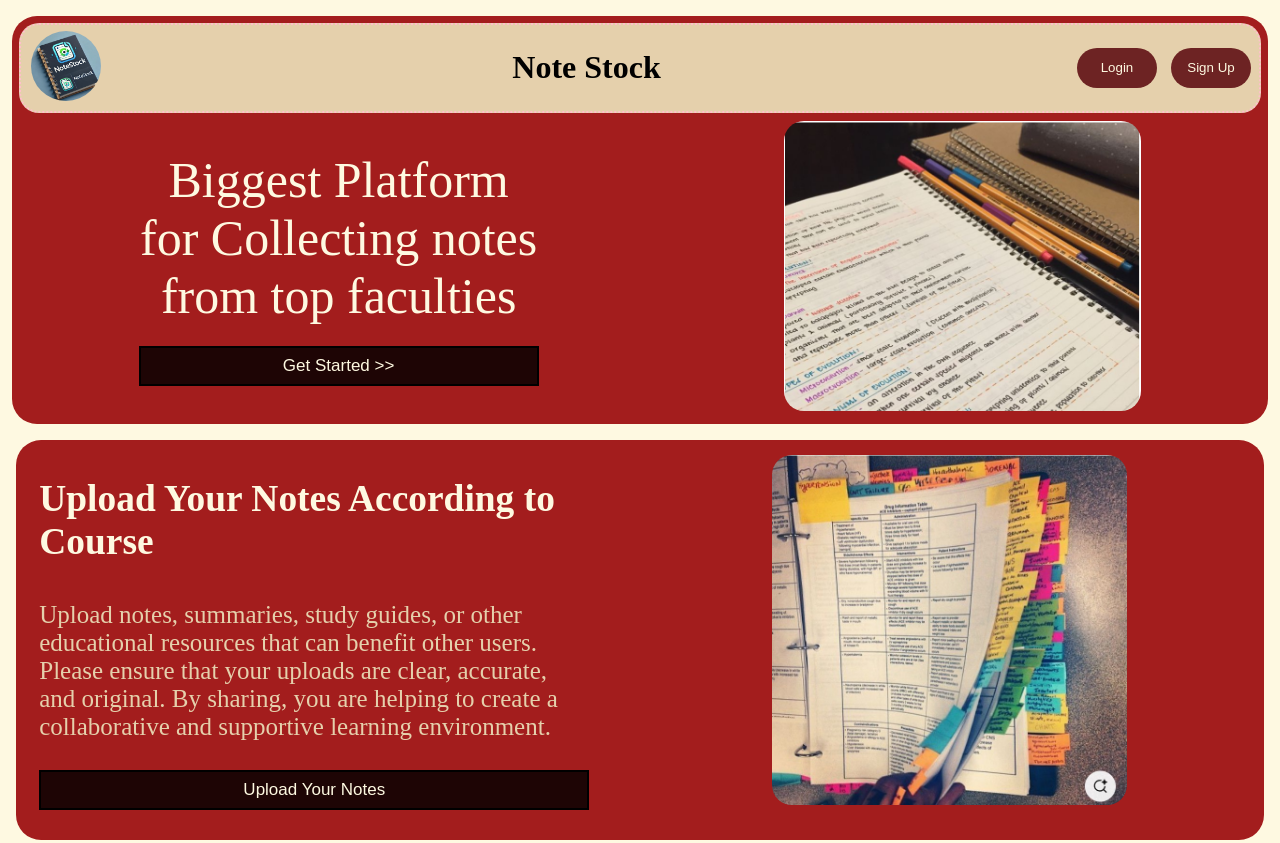
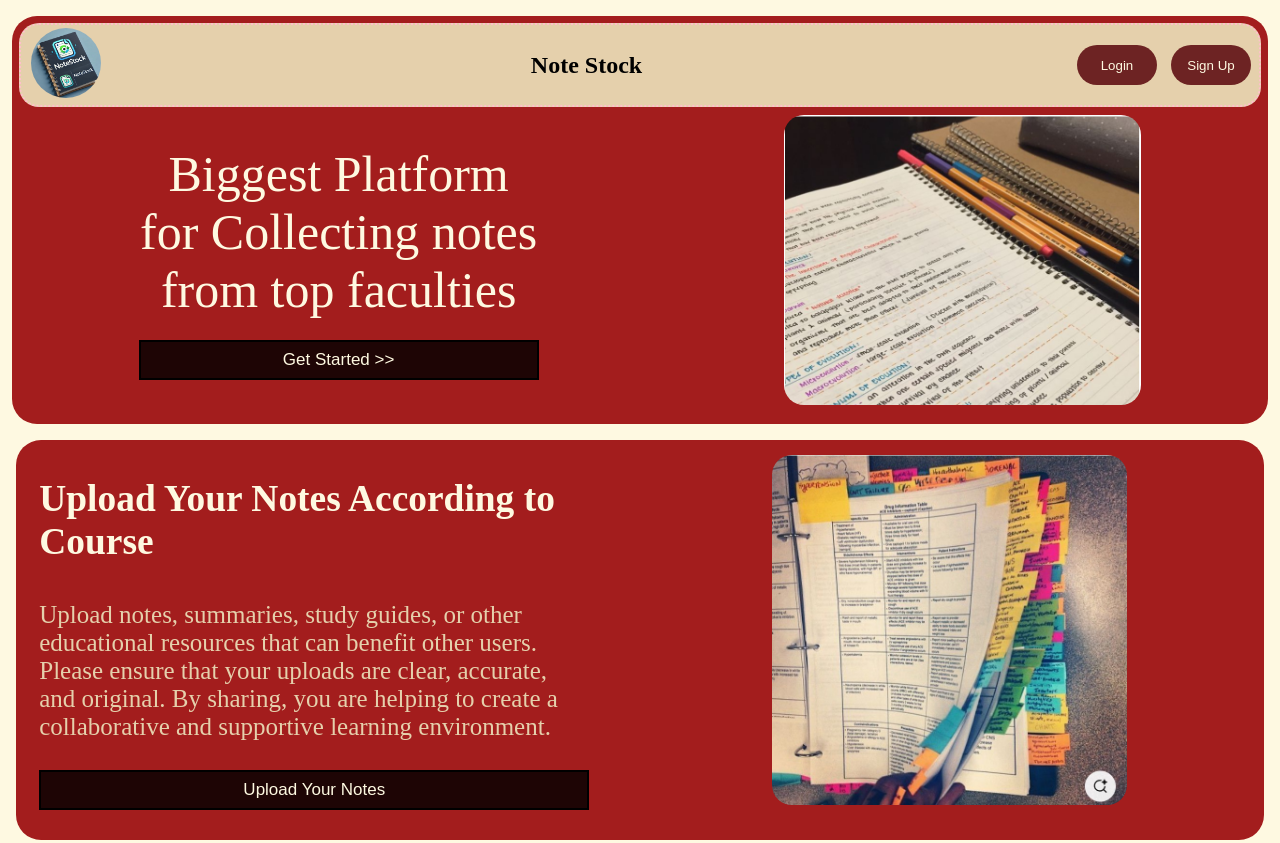
Before and after one commit to ShubhamKumar0072/GFGKIIT-Code_Hell-Hyperthon, a plain HTML site: page index.html in a window 1280 px wide. Shown: the top 843 px of the page. Drawn offline with Linux system fonts and the light colour scheme.

Commit message:
just a change in heading

```diff
--- a/index.html
+++ b/index.html
@@ -11,7 +11,7 @@
       <div class="login">
          <div class="tital">
             <div class = "logo"><img src="Logo.jpg" alt="logo" style ="height: 70px; border-radius: 50%;"></div>
-            <h1>Note Stock</h1>
+            <h2>Note Stock</h2>
             <div class = "but">
                <button><a href="Hack_Login.html">Login</a></button>
                <button>Sign Up</button>
```
